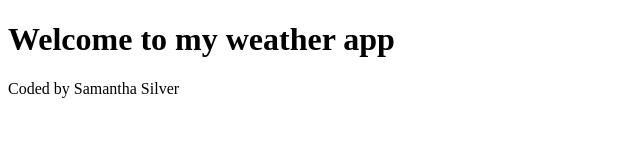
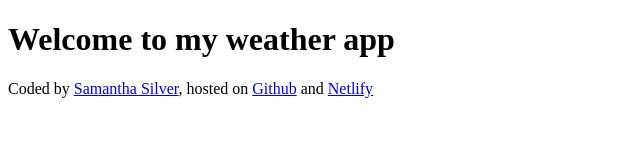
Before and after one commit to samanthadsilver/SS-Weather, a plain HTML site: page index.html in a window 1280 px wide. Shown: the whole page, without its empty margins (0-640 px from the left). Drawn offline with Linux system fonts and the light colour scheme.

Commit message:
Update index.html
Added links to footer

```diff
--- a/index.html
+++ b/index.html
@@ -9,7 +9,12 @@
 
 <body>
     <h1>Welcome to my weather app</h1>
-    <footer>Coded by Samantha Silver</footer>
+    <footer>Coded by
+        <a href="https://github.com/samanthadsilver" target="blank">Samantha Silver</a>, hosted on <a
+            href="https://github.com/samanthadsilver/SS-Weather" target="blank">Github</a> and <a
+            href="https://main--unique-platypus-18fb34.netlify.app/" target="blank">Netlify</a>
+
+    </footer>
 </body>
 
 </html>
```
